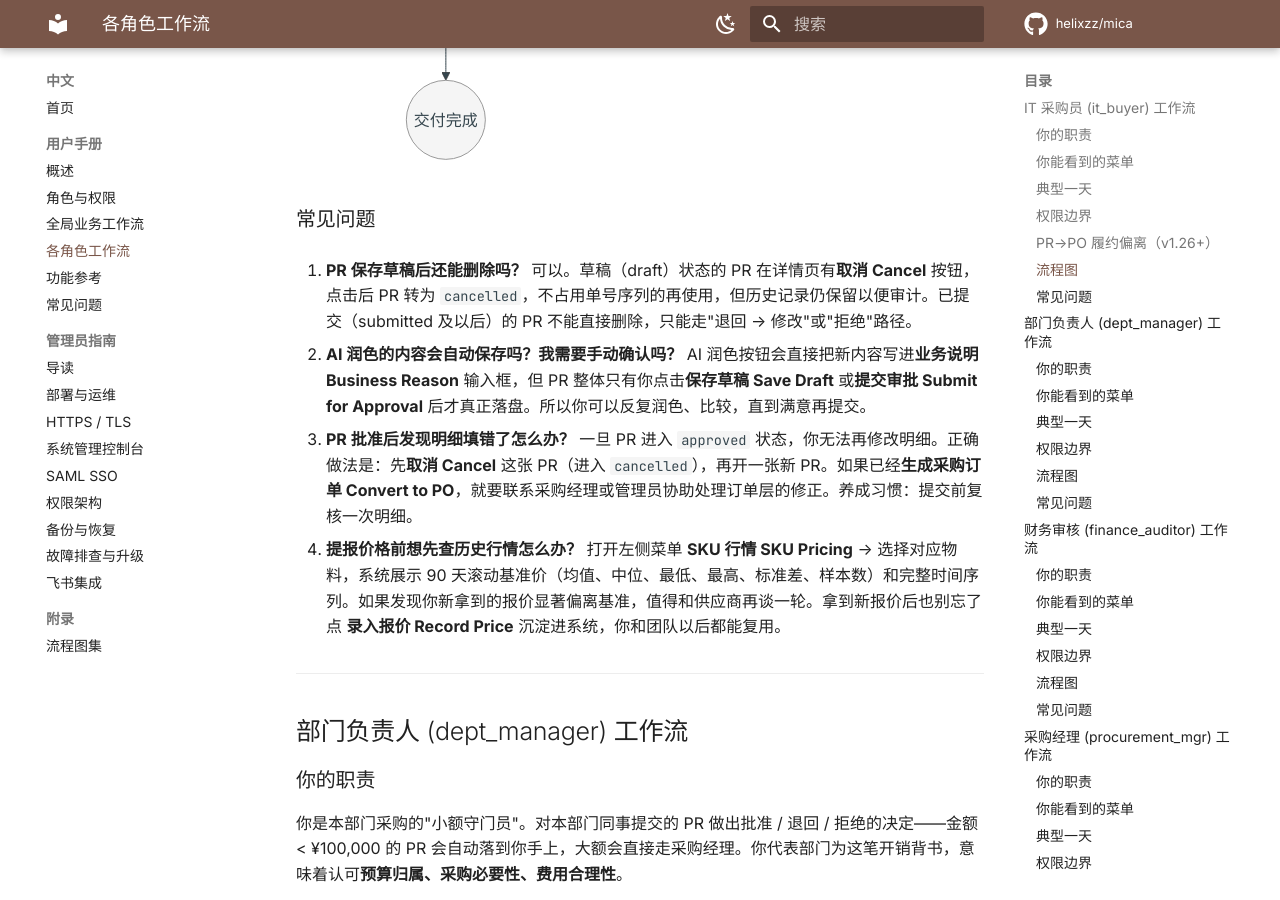
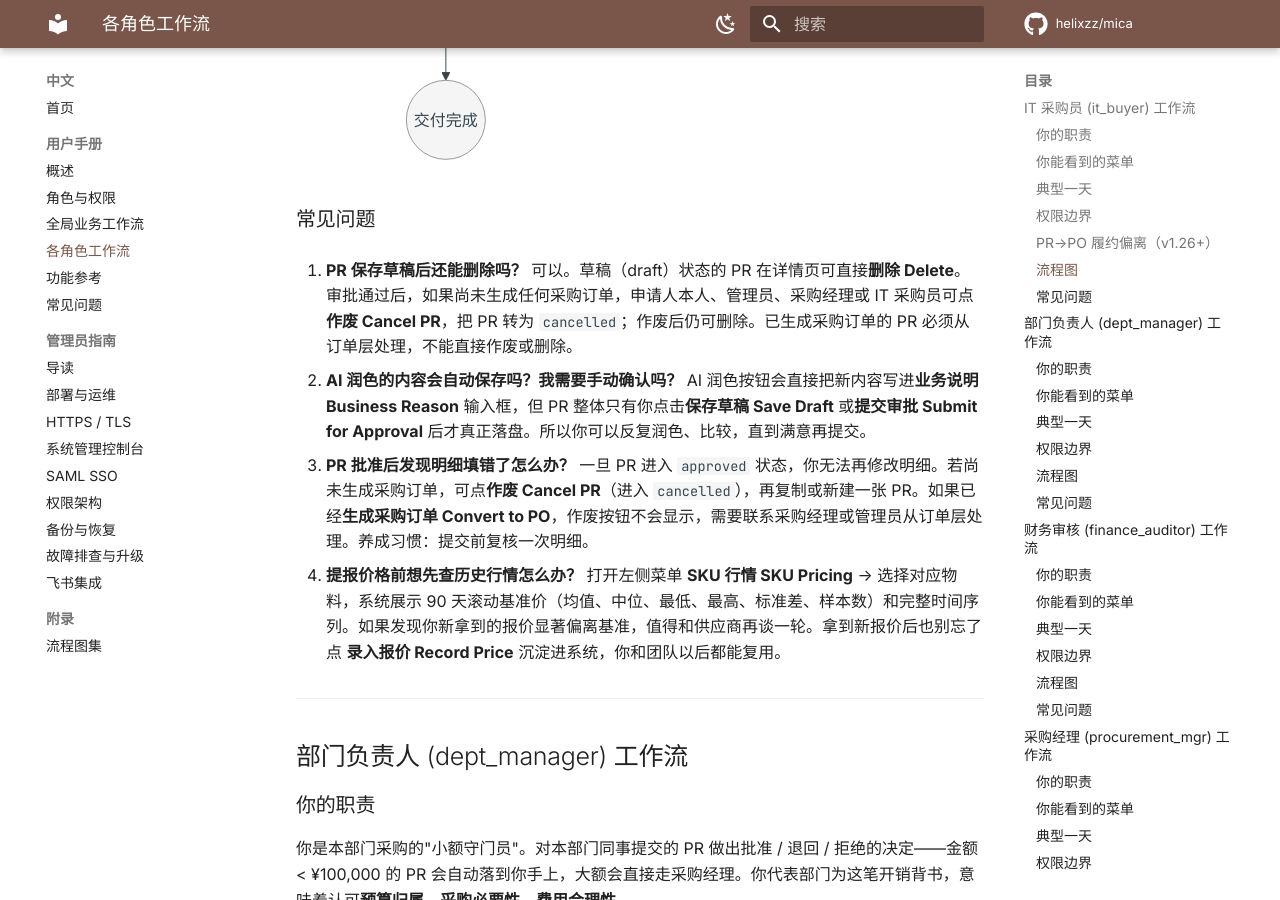
Before and after one commit to helixzz/mica, an MkDocs documentation site: the page built from docs/user-manual/03-per-role-workflow.md, in a window 1280 px wide and 900 px high, scrolled down 6176 px. Built offline with MkDocs 1.6.1 and Material for MkDocs 9.7.7, drawn with Linux system fonts in a browser that asks for light colours; comment, search, counter and statistics services are not loaded; the version menu is left out.

Commit message:
docs(pr): document approved cancellation policy

```diff
--- a/docs/user-manual/03-per-role-workflow.md
+++ b/docs/user-manual/03-per-role-workflow.md
@@ -160,13 +160,13 @@ flowchart TD
 ### 常见问题
 
 1. **PR 保存草稿后还能删除吗？**
-   可以。草稿（draft）状态的 PR 在详情页有**取消 Cancel** 按钮，点击后 PR 转为 `cancelled`，不占用单号序列的再使用，但历史记录仍保留以便审计。已提交（submitted 及以后）的 PR 不能直接删除，只能走"退回 → 修改"或"拒绝"路径。
+   可以。草稿（draft）状态的 PR 在详情页可直接**删除 Delete**。审批通过后，如果尚未生成任何采购订单，申请人本人、管理员、采购经理或 IT 采购员可点**作废 Cancel PR**，把 PR 转为 `cancelled`；作废后仍可删除。已生成采购订单的 PR 必须从订单层处理，不能直接作废或删除。
 
 2. **AI 润色的内容会自动保存吗？我需要手动确认吗？**
    AI 润色按钮会直接把新内容写进**业务说明 Business Reason** 输入框，但 PR 整体只有你点击**保存草稿 Save Draft** 或**提交审批 Submit for Approval** 后才真正落盘。所以你可以反复润色、比较，直到满意再提交。
 
 3. **PR 批准后发现明细填错了怎么办？**
-   一旦 PR 进入 `approved` 状态，你无法再修改明细。正确做法是：先**取消 Cancel** 这张 PR（进入 `cancelled`），再开一张新 PR。如果已经**生成采购订单 Convert to PO**，就要联系采购经理或管理员协助处理订单层的修正。养成习惯：提交前复核一次明细。
+   一旦 PR 进入 `approved` 状态，你无法再修改明细。若尚未生成采购订单，可点**作废 Cancel PR**（进入 `cancelled`），再复制或新建一张 PR。如果已经**生成采购订单 Convert to PO**，作废按钮不会显示，需要联系采购经理或管理员从订单层处理。养成习惯：提交前复核一次明细。
 
 4. **提报价格前想先查历史行情怎么办？**
    打开左侧菜单 **SKU 行情 SKU Pricing** → 选择对应物料，系统展示 90 天滚动基准价（均值、中位、最低、最高、标准差、样本数）和完整时间序列。如果发现你新拿到的报价显著偏离基准，值得和供应商再谈一轮。拿到新报价后也别忘了点 **录入报价 Record Price** 沉淀进系统，你和团队以后都能复用。
```
Also changed, not shown: docs/user-manual/02-global-workflow.md (+1 -2 lines), docs/user-manual/04-features.md (+2 -2 lines), docs/user-manual/_diagrams.md (+1 -2 lines).
